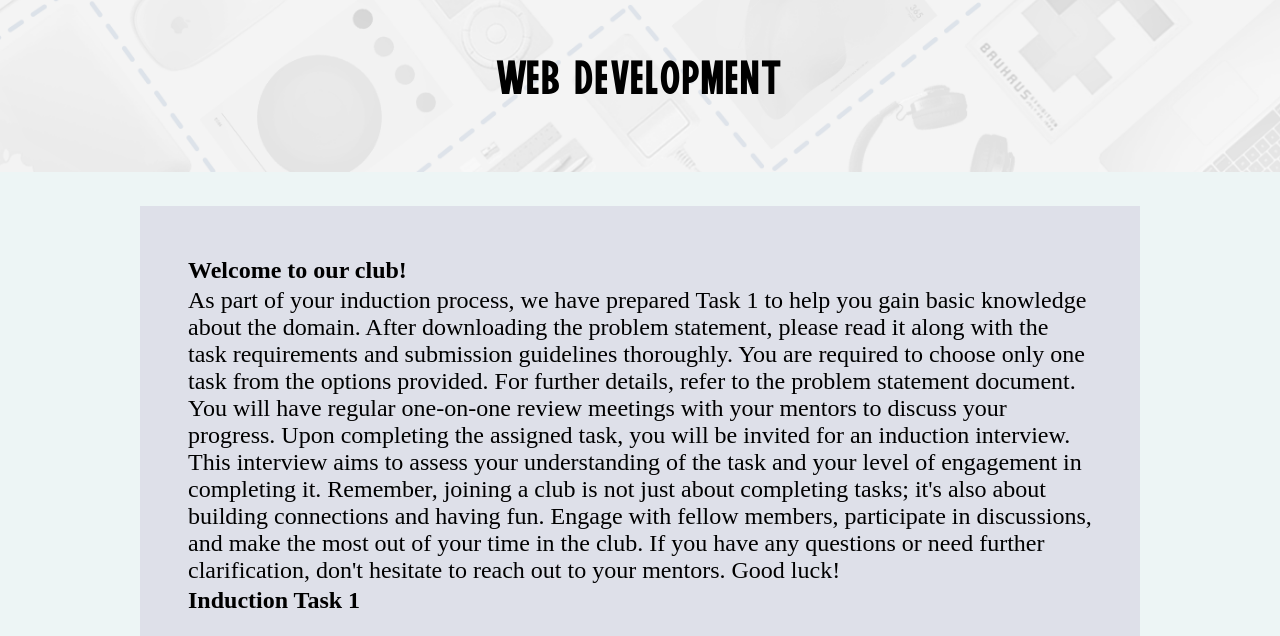
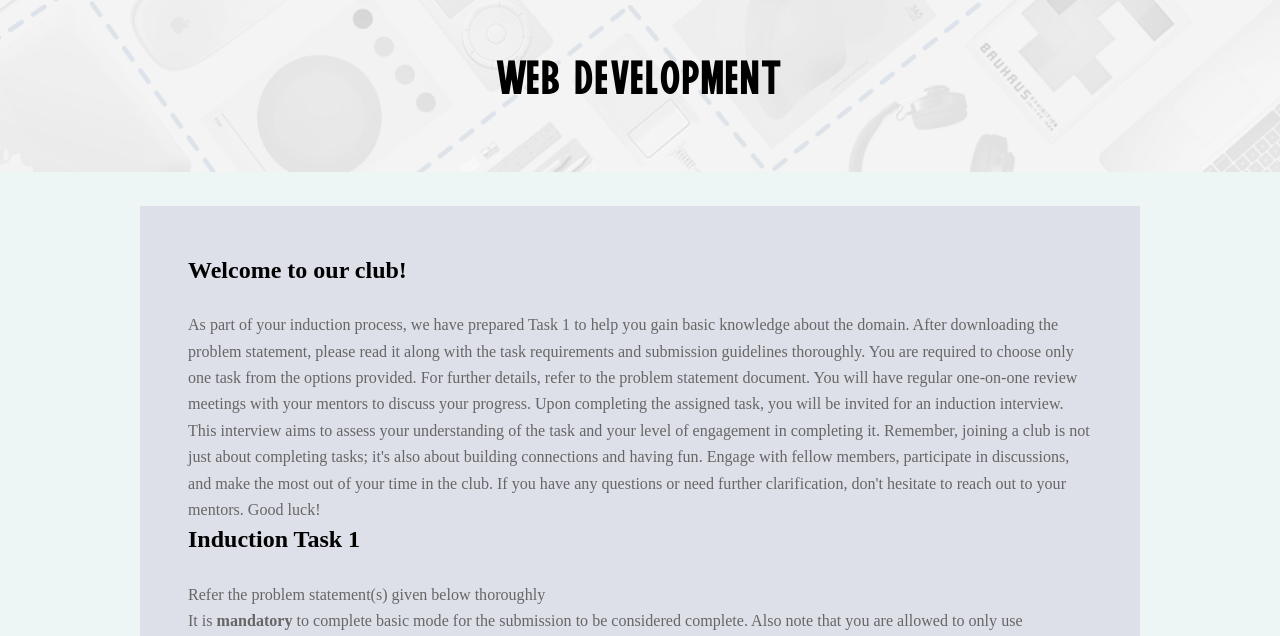
Before and after one commit to rspk2207/DataByteInduction, a plain HTML site: page main/WEB DEV/index.html in a window 1280 px wide. Shown: the part 116-752 px from the top of the page. Drawn offline with nearby package versions, Linux system fonts and the light colour scheme; a script that the page names is missing; a web font is replaced by a local one.

Commit message:
Update index.html

```diff
--- a/main/WEB DEV/index.html
+++ b/main/WEB DEV/index.html
@@ -129,7 +129,7 @@
   <div class="process-description-box process-choices-description">
 
                                    <div class="process-description-header"><h2 class="process-description-heading">Welcome to our club!</h2></div>
-                                    <div class="process-description-content">
+                                    <div class="process-description-text">
 
 As part of your induction process, we have prepared Task 1 to help you gain basic knowledge about the domain. After downloading the problem statement, please read it along with the task requirements and submission guidelines thoroughly. You are required to choose only one task from the options provided. For further details, refer to the problem statement document. You will have regular one-on-one review meetings with your mentors to discuss your progress.
 Upon completing the assigned task, you will be invited for an induction interview. This interview aims to assess your understanding of the task and your level of engagement in completing it. Remember, joining a club is not just about completing tasks; it's also about building connections and having fun. Engage with fellow members, participate in discussions, and make the most out of your time in the club. If you have any questions or need further clarification, don't hesitate to reach out to your mentors. Good luck!
```
